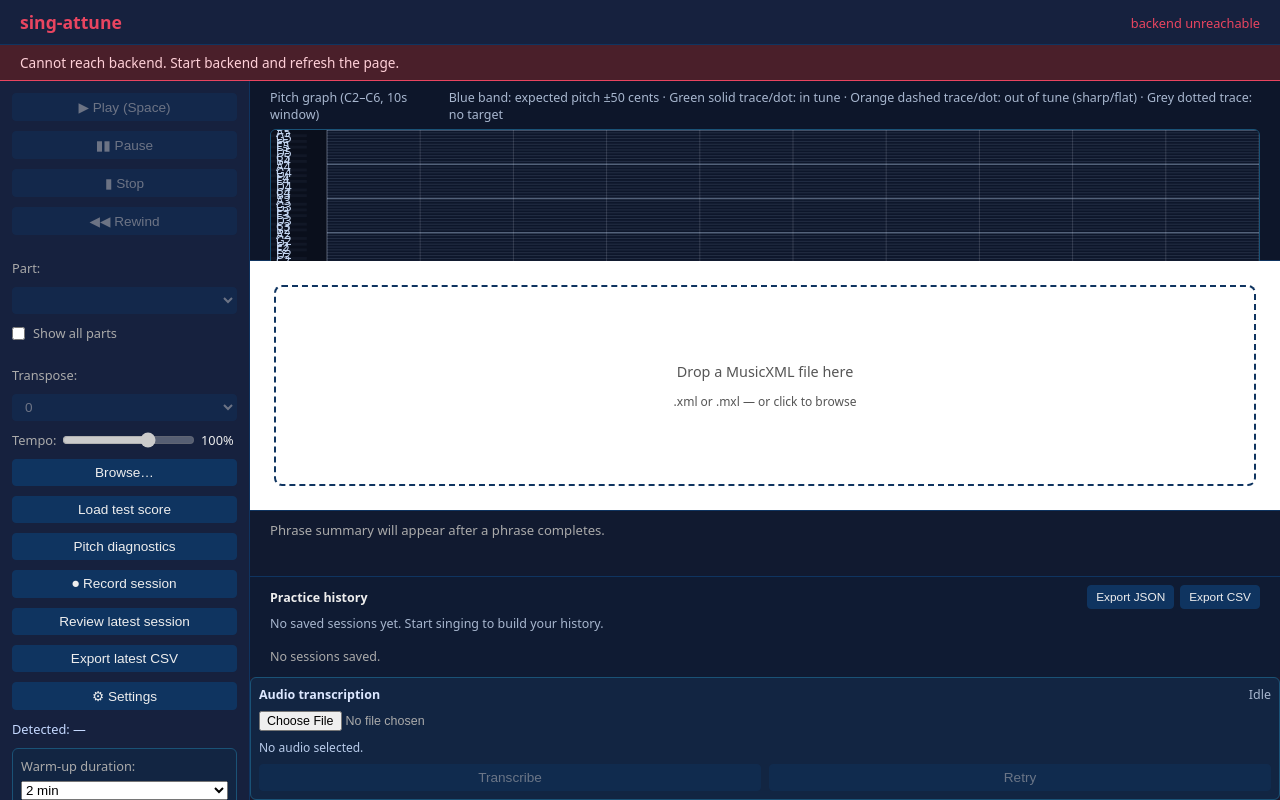
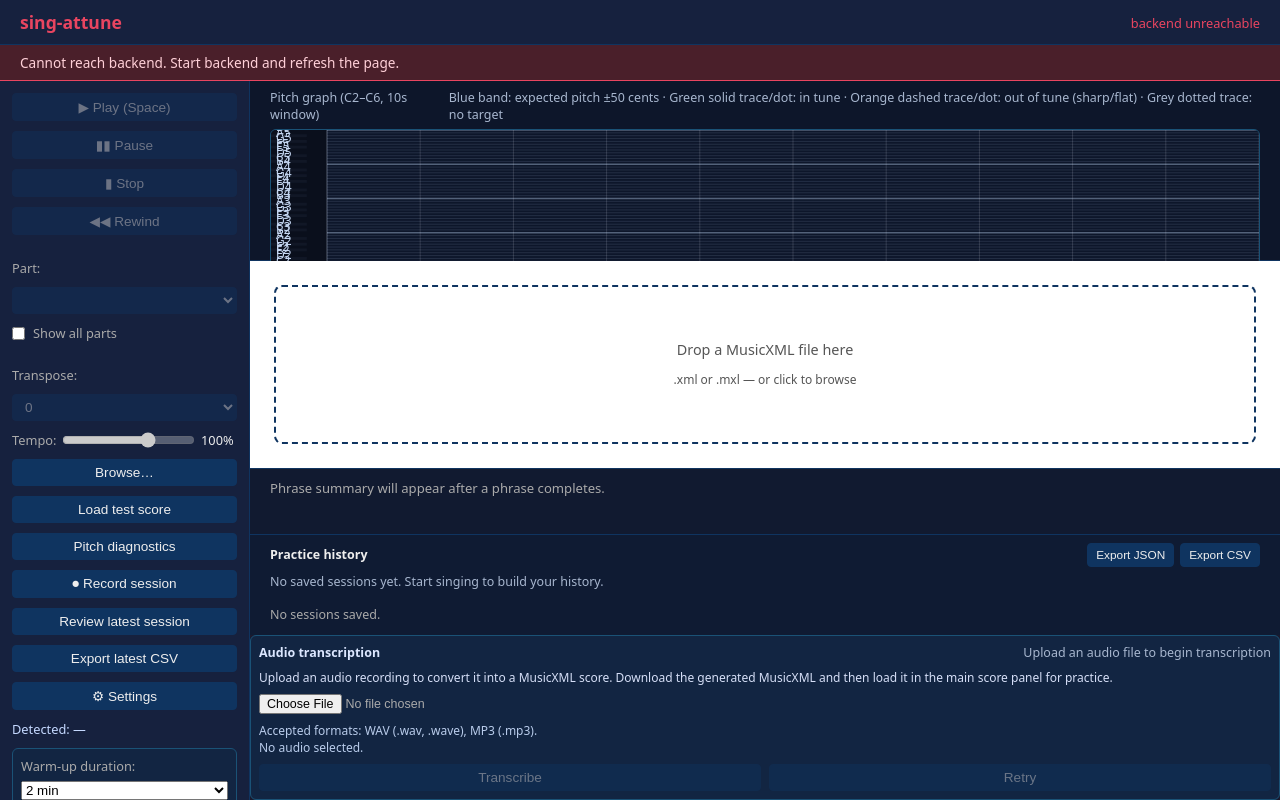
Before and after one commit to leonarduk/sing-attune, a website built with Vite: page frontend/index.html in a window 1280 px wide. Built offline with nearby package versions, Linux system fonts and the light colour scheme; files whose address does not match are found by name.

Commit message:
fix: clarify audio transcription workflow
Closes #307

```diff
--- a/frontend/index.html
+++ b/frontend/index.html
@@ -325,6 +325,11 @@
     .transcription-meta, .transcription-error, .transcription-empty, .transcription-segments {
       font-size: 0.75rem;
       color: #b9cceb;
+    }
+    .transcription-description {
+      font-size: 0.75rem;
+      color: #d6dff7;
+      line-height: 1.45;
     }
     .transcription-error { color: #ffb4c2; display: none; }
     .transcription-error.visible { display: block; }
--- a/frontend/src/features/transcription/index.ts
+++ b/frontend/src/features/transcription/index.ts
@@ -9,6 +9,8 @@
 
 const ACCEPTED_EXTENSIONS = ['.wav', '.wave', '.mp3'];
 const MAX_FILE_SIZE_BYTES = 25 * 1024 * 1024;
+const IDLE_STATUS_MESSAGE = 'Upload an audio file to begin transcription';
+const ACCEPTED_FORMATS_LABEL = 'Accepted formats: WAV (.wav, .wave), MP3 (.mp3).';
 
 let retryLatest: (() => void) | null = null;
 let currentObjectUrl: string | null = null;
@@ -56,6 +58,7 @@
   linkEl.download = 'transcription.musicxml';
   linkEl.removeAttribute('aria-disabled');
   linkEl.classList.remove('disabled');
+  linkEl.tabIndex = 0;
 }
 
 function renderResult(summaryEl: HTMLDivElement, detailsEl: HTMLDivElement, result: ParsedTranscriptionSummary): void {
@@ -100,10 +103,16 @@
     <section id="transcription-panel" aria-label="Audio transcription panel">
       <div class="transcription-header">
         <strong>Audio transcription</strong>
-        <span id="transcription-status">Idle</span>
+        <span id="transcription-status">${IDLE_STATUS_MESSAGE}</span>
       </div>
+      <p class="transcription-description">
+        Upload an audio recording to convert it into a MusicXML score. Download the generated MusicXML and then load it in the main score panel for practice.
+      </p>
       <input id="transcription-file-input" type="file" accept=".wav,.wave,.mp3,audio/wav,audio/mpeg" />
-      <div id="transcription-file-meta" class="transcription-meta">No audio selected.</div>
+      <div class="transcription-meta">
+        <div>${ACCEPTED_FORMATS_LABEL}</div>
+        <div id="transcription-file-meta">No audio selected.</div>
+      </div>
       <div class="transcription-actions">
         <button id="btn-transcription-run" class="transport-btn" disabled>Transcribe</button>
         <button id="btn-transcription-retry" class="transport-btn" disabled>Retry</button>
@@ -132,8 +141,10 @@
 
   const resetDownload = (): void => {
     downloadEl.removeAttribute('href');
+    downloadEl.removeAttribute('download');
     downloadEl.classList.add('disabled');
     downloadEl.setAttribute('aria-disabled', 'true');
+    downloadEl.tabIndex = -1;
   };
 
   const setBusy = (busy: boolean, message: string): void => {
@@ -226,6 +237,7 @@
 
   syncSelectedFileUi();
   resetDownload();
+  statusEl.textContent = IDLE_STATUS_MESSAGE;
 }
 
 export const transcriptionFeature: Feature = {
```
Also changed, not shown: frontend/src/features/transcription/index.test.ts (+17 -0 lines), 1 other file.
